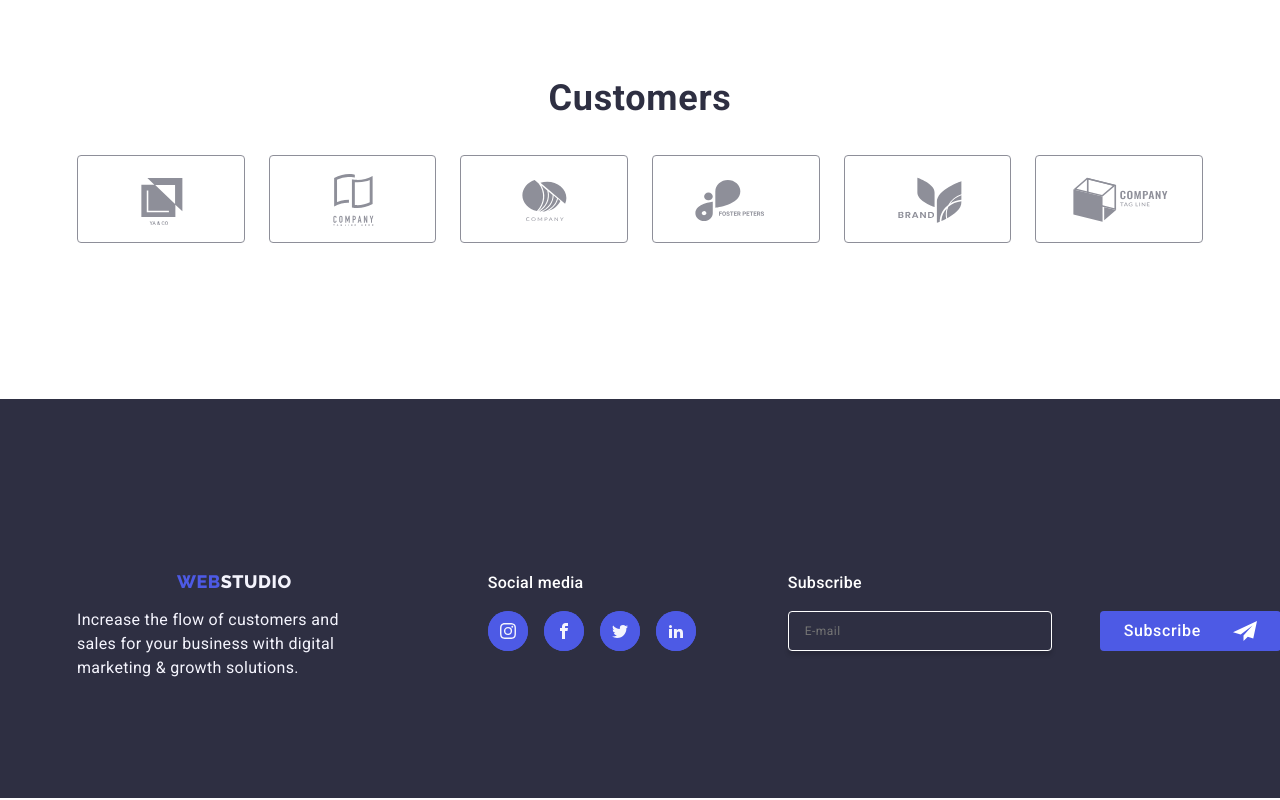
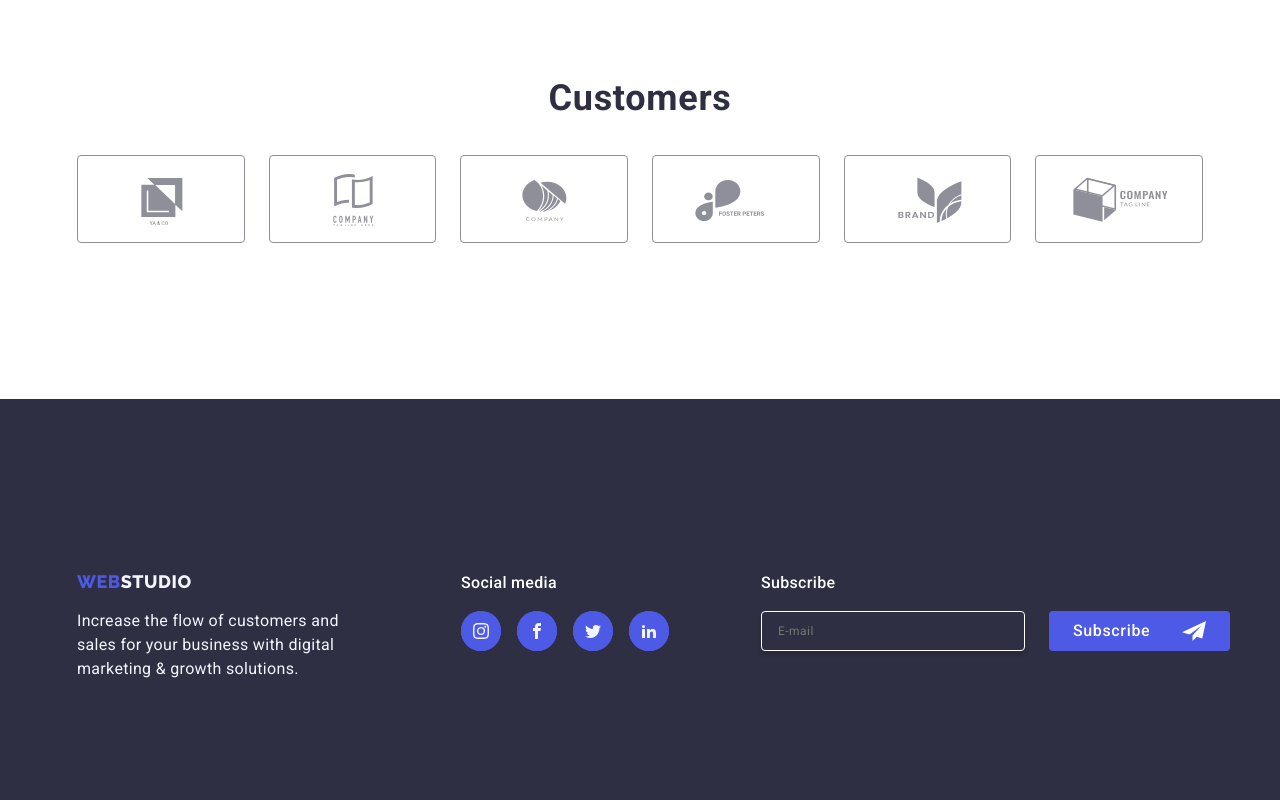
Before and after one commit to klaudiaszpigun/goit-markup-hw-06, a plain HTML site: page index.html in a window 1280 px wide. Shown: the part 2753-3553 px from the top of the page. Drawn offline with nearby package versions, Linux system fonts and the light colour scheme.

Commit message:
Update styles.css

```diff
--- a/css/styles.css
+++ b/css/styles.css
@@ -2780,8 +2780,8 @@ img {
     text-transform: uppercase;
     margin-bottom: 17.5px;
     display: inline-block;
-    margin-bottom: 16px;
     margin-top: 0;
+    margin-left: 0;
 }
 
 .footer .studio {
@@ -2852,10 +2852,6 @@ img {
 }
 
 /*------FORM------*/
-.form-container {
-    margin-bottom: px;
-}
-
 .subscribe-paragraph {
     color: var(--WHITE);
     font-family: Roboto;
@@ -2869,11 +2865,6 @@ img {
 
 .newsletter-form {
     display: flex;
-    gap: 24px;
-}
-
-.newsletter-label {
-    gap: 24px;
 }
 
 .newsletter-input {
@@ -2890,7 +2881,6 @@ img {
     letter-spacing: 0.48px;
     width: 264px;
     height: 40px;
-    gap: 24px;
 }
 
 .newsletter-button {
@@ -2913,6 +2903,7 @@ img {
     min-width: 165px;
     height: 40px;
     cursor: pointer;
+    margin-left: 0;
 }
 
 .newsletter-svg {
```
